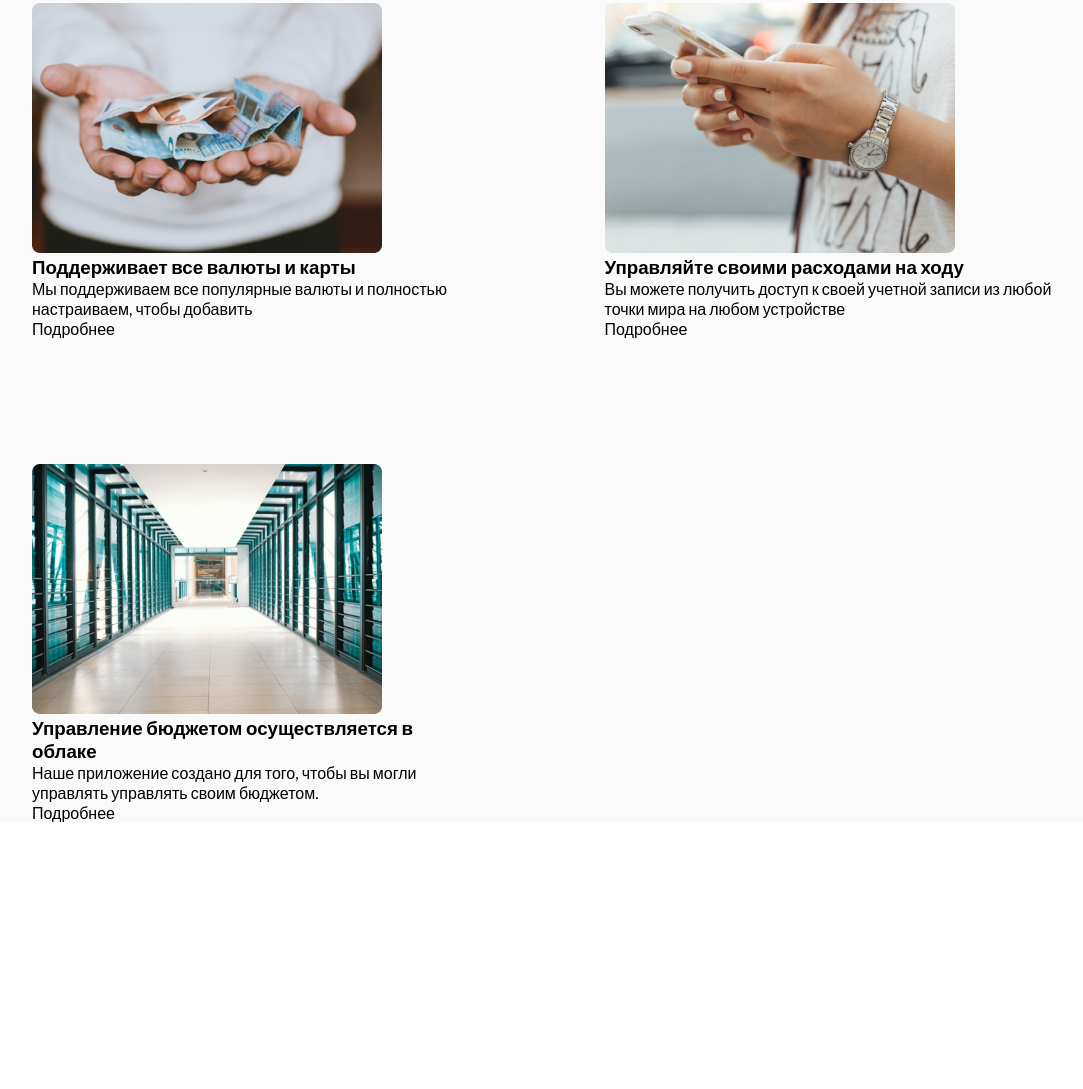
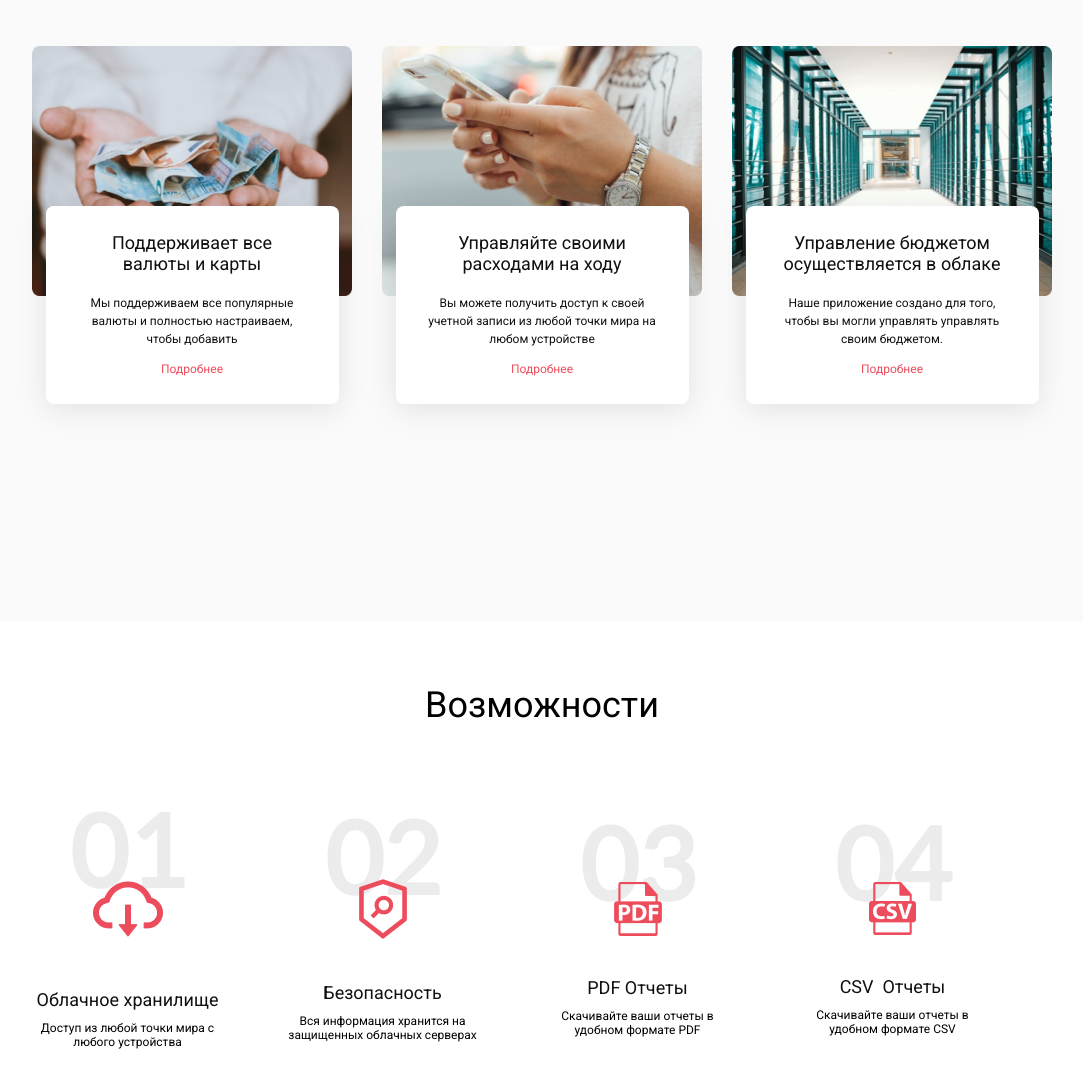
Before and after one commit to OvsyankinVI/007_07_CloudBudget, a plain HTML site: page index.html in a window 1280 px wide. Shown: the part 1408-2497 px from the top of the page, without its empty margins (98-1181 px from the left). Before the commit the page ends 2326 px from the top, so only its background shows below. Drawn offline with Linux system fonts and the light colour scheme.

Commit message:
230320_Add p-2 and p-3

```diff
--- a/css/style.css
+++ b/css/style.css
@@ -26,8 +26,8 @@ body {
 }
 @media screen and (max-width: 1020px) {
     .container {
-        padding-left: 10px;
-        padding-right: 10px;
+        padding-left: 15px;
+        padding-right: 15px;
     }
 }
 /* Header */
@@ -117,14 +117,14 @@ header {
     }
 }
 /* part-1 */
-.p-2__grid {
+.p-1__grid {
     display: grid;
     grid-template-columns: repeat(2, 1fr);
     gap: 125px;
     align-items: center;
     margin: 95px 0;
 }
-.p-2__grid-item-1-h {
+.p-1__grid-item-1-h {
     font-family: 'Roboto';
     font-style: normal;
     font-weight: 500;
@@ -133,7 +133,7 @@ header {
     color: #000000;
     margin-bottom: 46px;
 }
-.p-2__grid-item-1-p {
+.p-1__grid-item-1-p {
     font-family: 'Roboto';
     font-style: normal;
     font-weight: 400;
@@ -143,7 +143,7 @@ header {
     color: #000000;
     margin-bottom: 14px;
 }
-.p-2__grid-item-1-a {
+.p-1__grid-item-1-a {
     font-family: 'Roboto';
     font-style: normal;
     font-weight: 400;
@@ -153,32 +153,32 @@ header {
     color: #ED4C5C;
     text-decoration: none;
 }
-.p-2__grid-item-2-img {
+.p-1__grid-item-2-img {
     width: 445px;
     height: 311px;
 }
 
 @media screen and (max-width: 950px) {
-    .p-2__grid {
+    .p-1__grid {
         display: block;
     }
-    .p-2__grid-item-2-img {
+    .p-1__grid-item-2-img {
         padding-top: 20px;
         margin: 0 auto;
         display: block;
     }
-    .p-2__grid {
+    .p-1__grid {
         margin: 40px 0;
     }
-    .p-2__grid-item-1-h {
+    .p-1__grid-item-1-h {
         text-align: center;
     }
 }
 @media screen and (max-width: 550px) {
-    .p-2__grid {
+    .p-1__grid {
         display: block;
     }
-    .p-2__grid-item-2-img {
+    .p-1__grid-item-2-img {
         width: 350px;
         height: 275px;
     }
@@ -188,33 +188,156 @@ header {
     background-color: #FAFAFA;
 }
 .p-2__h {
+    padding: 63px 0;
+    font-family: 'Roboto';
+    font-style: normal;
+    font-weight: 500;
+    font-size: 36px;
+    line-height: 42px;
+    text-align: center;
+    color: #000000;
 }
 .p-2__grid {
-}
-.p-2__grid-item {
+    display: grid;
+    grid-template-columns: repeat(3, 1fr);
+    gap: 30px;
+    padding-bottom: 124px;
+    margin: 0;
 }
 .p-2__grid-item-img {
+    width: 320px;
+    height: 250px;
 }
 .p-2__grid-item-box {
+    width: 293px;
+    height: 198px;
+    position: relative;
+    top: -93px;
+    margin: 0 auto;
+    background-color: #fff;
+    box-shadow: 0px 5px 30px rgba(0, 0, 0, 0.1);
+    border-radius: 8px;
 }
 .p-2__grid-item-box-h {
+    padding: 26px 0 20px 0;
+    text-align: center;
+    width: 229px;
+    font-family: 'Roboto';
+    font-style: normal;
+    font-weight: 500;
+    font-size: 18px;
+    line-height: 21px;
+    text-align: center;
+    color: #101010;
+    display: block;
+    margin: 0 auto;
 }
 .p-2__grid-item-box-p {
-}
-.h3 {
+    padding-bottom: 12px;
+    text-align: center;
+    width: 229px;
+    font-family: 'Roboto';
+    font-style: normal;
+    font-weight: 400;
+    font-size: 12px;
+    line-height: 150%;
+    text-align: center;
+    color: #101010;
+    display: block;
+    margin: 0 auto;
 }
 .p-2__grid-item-box-a {
+    padding-bottom: 25px;
+    text-align: center;
+    width: 229px;
+    font-family: 'Roboto';
+    font-style: normal;
+    font-weight: 400;
+    font-size: 12px;
+    line-height: 150%;
+    text-align: center;
+    color: #ED4C5C;
+    text-decoration: none;
+    display: block;
+    margin: 0 auto;
 }
 
 
-@media screen and (max-width: px) {
-
+@media screen and (max-width: 1040px) {
+    .p-2__grid {
+        display: grid;
+        grid-template-columns: repeat(1, 1fr);
+        padding-bottom: 40px;
+    }
+    .p-2__grid-item {
+        height: 360px;
+    }
+    .p-2__grid-item-img {
+        margin: 0 auto;
+        display: block;
+    }
+    .p-2__h {
+        padding: 33px 0;
+    }
 }
 /* part-3 */
+.p-3__grid {
+    display: grid;
+    grid-template-columns: repeat(4, 1fr);
+    align-items: center;
+    justify-content: center;
+    padding-bottom: 40px;
+}
+.p-3__grid-item {
+    width: 191px;
+}
+.p-3__grid-item-h1 {
+    font-family: 'Lato';
+    font-style: normal;
+    font-weight: 700;
+    font-size: 100px;
+    line-height: 120px;
+    text-align: center;
+    color: rgba(16, 16, 16, 0.08);
+}
+.p-3__grid-item-img {
+    position: relative;
+    top: -40px;
+    margin: 0 auto;
+    display: block;
+}
+.p-3__grid-item-h3 {
+    font-family: 'Roboto';
+    font-style: normal;
+    font-weight: 500;
+    font-size: 18px;
+    line-height: 21px;
+    text-align: center;
+    color: #101010;
+    padding-bottom: 11px;
+}
+.p-3__grid-item-p {
+    font-family: 'Roboto';
+    font-style: normal;
+    font-weight: 400;
+    font-size: 12px;
+    line-height: 14px;
+    text-align: center;
+    color: #000000;
+}
 
-
-@media screen and (max-width: px) {
-
+@media screen and (max-width: 1040px) {
+    .p-3__grid {
+        grid-template-columns: repeat(2, 1fr);
+        margin: 0 auto;
+        justify-items: center;
+        gap: 40px;
+    }
+}
+@media screen and (max-width: 550px) {
+    .p-3__grid {
+        grid-template-columns: repeat(1, 1fr);
+    }
 }
 /* part-4 */
 
--- a/index.html
+++ b/index.html
@@ -26,17 +26,17 @@
 
     <section class="part-1" id="part-1">
         <div class="container">
-            <div class="p-2__grid">
-                <div class="p-2__grid-item-1">
-                    <h2 class="p-2__grid-item-1-h">Простое приложение для управления бюджетом</h2>
-                    <p class="p-2__grid-item-1-p">Наше приложение создано, чтобы вы могли в реальном времени управлять
+            <div class="p-1__grid">
+                <div class="p-1__grid-item-1">
+                    <h2 class="p-1__grid-item-1-h">Простое приложение для управления бюджетом</h2>
+                    <p class="p-1__grid-item-1-p">Наше приложение создано, чтобы вы могли в реальном времени управлять
                         своим бюджетом и расходами в режиме онлайн с любого устройства. Оно предоставляет подробные
                         отчеты о доходах и расходах с графиками, чтобы вы сразу могли увидеть расходы и бюджет. Читайте
                         ниже, чтобы узнать больше.</p>
-                    <a href="" class="p-2__grid-item-1-a">Узнать подробнее</a>
+                    <a href="" class="p-1__grid-item-1-a">Узнать подробнее</a>
                 </div>
-                <div class="p-2__grid-item-2">
-                    <img src="img/p-2.png" alt="p-2" class="p-2__grid-item-2-img">
+                <div class="p-1__grid-item-2">
+                    <img src="img/p-2.png" alt="p-2" class="p-1__grid-item-2-img">
                 </div>
             </div>
         </div>
@@ -52,7 +52,7 @@
                         <h3 class="p-2__grid-item-box-h">Поддерживает все валюты и карты</h3>
                         <p class="p-2__grid-item-box-p">Мы поддерживаем все популярные валюты и полностью настраиваем,
                             чтобы добавить</p>
-                        <div class="h3 p-2__grid-item-box-a">Подробнее</div>
+                        <a class="p-2__grid-item-box-a">Подробнее</a>
                     </div>
                 </div>
                 <div class="p-2__grid-item">
@@ -61,7 +61,7 @@
                         <h3 class="p-2__grid-item-box-h">Управляйте своими расходами на ходу</h3>
                         <p class="p-2__grid-item-box-p">Вы можете получить доступ к своей учетной записи из любой точки
                             мира на любом устройстве</p>
-                        <div class="h3 p-2__grid-item-box-a">Подробнее</div>
+                        <a class="p-2__grid-item-box-a">Подробнее</a>
                     </div>
                 </div>
                 <div class="p-2__grid-item">
@@ -70,7 +70,7 @@
                         <h3 class="p-2__grid-item-box-h">Управление бюджетом осуществляется в облаке</h3>
                         <p class="p-2__grid-item-box-p">Наше приложение создано для того, чтобы вы могли управлять
                             управлять своим бюджетом. </p>
-                        <div class="h3 p-2__grid-item-box-a">Подробнее</div>
+                        <a class="p-2__grid-item-box-a">Подробнее</a>
                     </div>
                 </div>
             </div>
@@ -79,7 +79,33 @@
 
     <section class="part-3" id="part-3">
         <div class="container">
-
+            <h2 class="p-2__h">Возможности</h2>
+            <div class="p-3__grid">
+                <div class="p-3__grid-item">
+                    <h1 class="p-3__grid-item-h1">01</h1>
+                    <img src="img/p-3-1.png" alt="p-3" class="p-3__grid-item-img">
+                    <h3 class="p-3__grid-item-h3">Облачное хранилище</h3>
+                    <p class="p-3__grid-item-p">Доступ из любой точки мира с любого устройства</p>
+                </div>
+                <div class="p-3__grid-item">
+                    <h1 class="p-3__grid-item-h1">02</h1>
+                    <img src="img/p-3-2.png" alt="p-3" class="p-3__grid-item-img">
+                    <h3 class="p-3__grid-item-h3">Безопасность</h3>
+                    <p class="p-3__grid-item-p">Вся  информация хранится на защищенных облачных серверах</p>
+                </div>
+                <div class="p-3__grid-item">
+                    <h1 class="p-3__grid-item-h1">03</h1>
+                    <img src="img/p-3-3.png" alt="p-3" class="p-3__grid-item-img">
+                    <h3 class="p-3__grid-item-h3">PDF Отчеты</h3>
+                    <p class="p-3__grid-item-p">Скачивайте ваши отчеты в удобном формате PDF</p>
+                </div>
+                <div class="p-3__grid-item">
+                    <h1 class="p-3__grid-item-h1">04</h1>
+                    <img src="img/p-3-4.png" alt="p-3" class="p-3__grid-item-img">
+                    <h3 class="p-3__grid-item-h3">CSV  Отчеты</h3>
+                    <p class="p-3__grid-item-p">Скачивайте ваши отчеты в удобном формате CSV</p>
+                </div>
+            </div>
         </div>
     </section>
 
```
Also changed, not shown: img/p-3-1.png (added), img/p-3-2.png (added), img/p-3-3.png (added), img/p-3-4.png (added).
